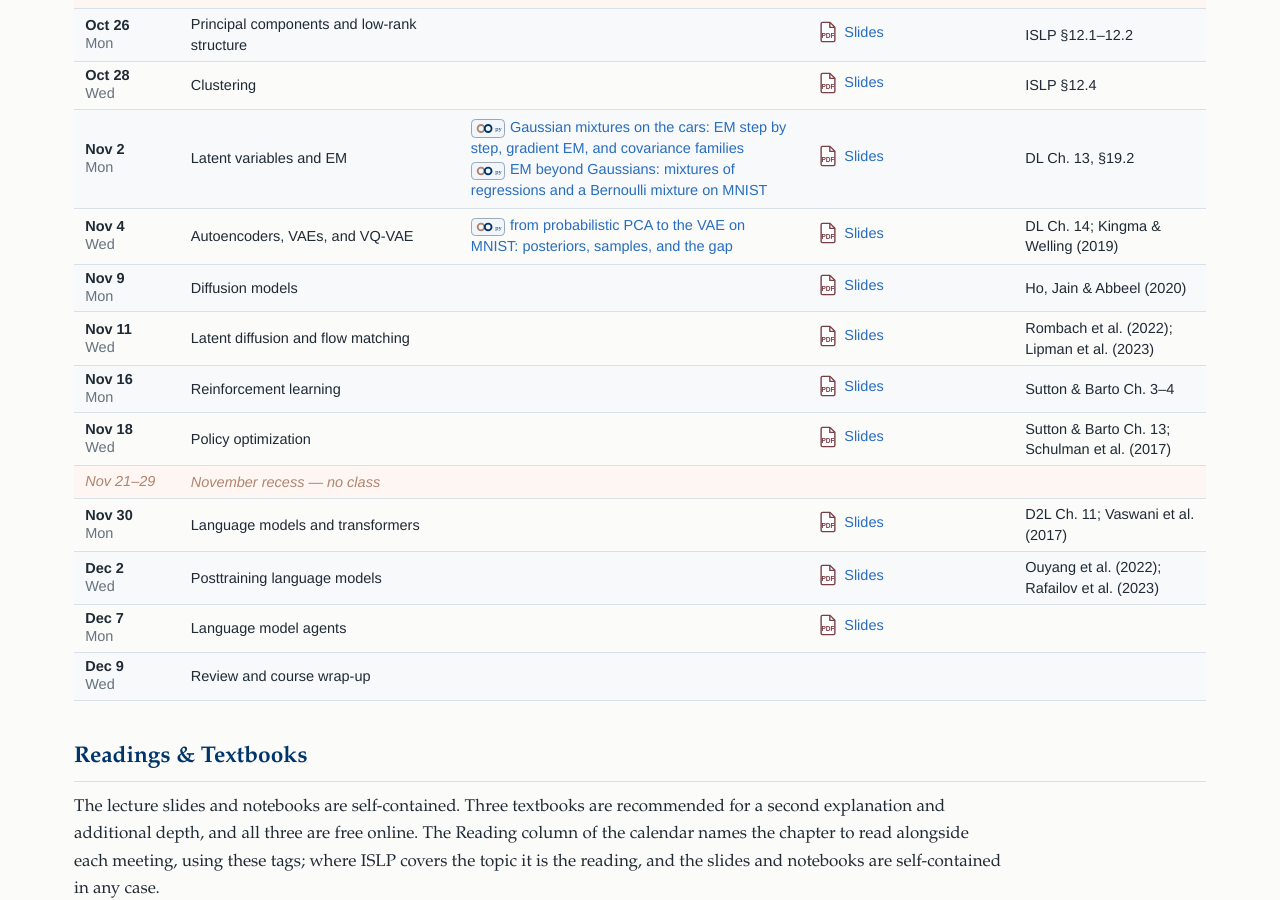
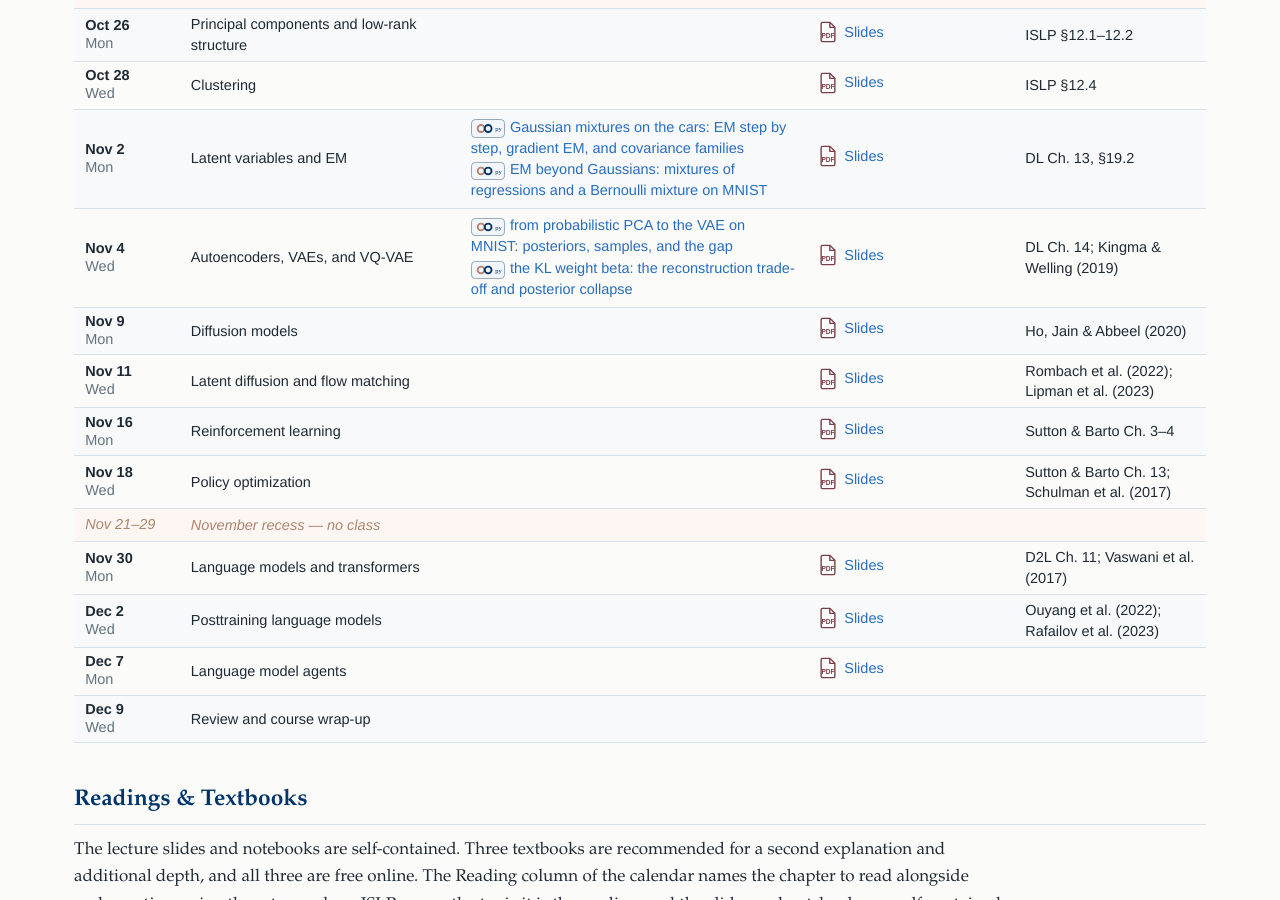
Before and after one commit to ZhuoranYang/sds265-fall26, a Jekyll site: the page built from index.md, in a window 1280 px wide and 900 px high, scrolled down 2247 px. Built offline with Jekyll 4.4.1, drawn with Linux system fonts in a browser that asks for light colours.

Commit message:
Publish the beta-VAE notebook for Lecture 17
vae-beta-collapse reproduces the beta slide, checks posterior collapse three
ways, traces the reconstruction-KL trade-off, and watches the code die during
training. The calendar lists it beside vae-mnist.

```diff
--- a/_data/schedule.yml
+++ b/_data/schedule.yml
@@ -186,13 +186,13 @@
   demos:
   - path: "17-autoencoders-vaes-vqvae/vae-mnist.ipynb"
     label: "from probabilistic PCA to the VAE on MNIST: posteriors, samples, and the gap"
+  - path: "17-autoencoders-vaes-vqvae/vae-beta-collapse.ipynb"
+    label: "the KL weight beta: the reconstruction trade-off and posterior collapse"
   # not yet approved for release; uncomment when the demo is ready
   # - path: "17-autoencoders-vaes-vqvae/autoencoder-vae.ipynb"
   #   label: "autoencoder-vae"
   # - path: "17-autoencoders-vaes-vqvae/latent-geometry-2d.ipynb"
   #   label: "latent-geometry-2d"
-  # - path: "17-autoencoders-vaes-vqvae/vae-beta-collapse.ipynb"
-  #   label: "vae-beta-collapse"
   # - path: "17-autoencoders-vaes-vqvae/vqvae-digits.ipynb"
   #   label: "vqvae-digits"
 - date: "Nov 9"
```
Also changed, not shown: 1 other file.
